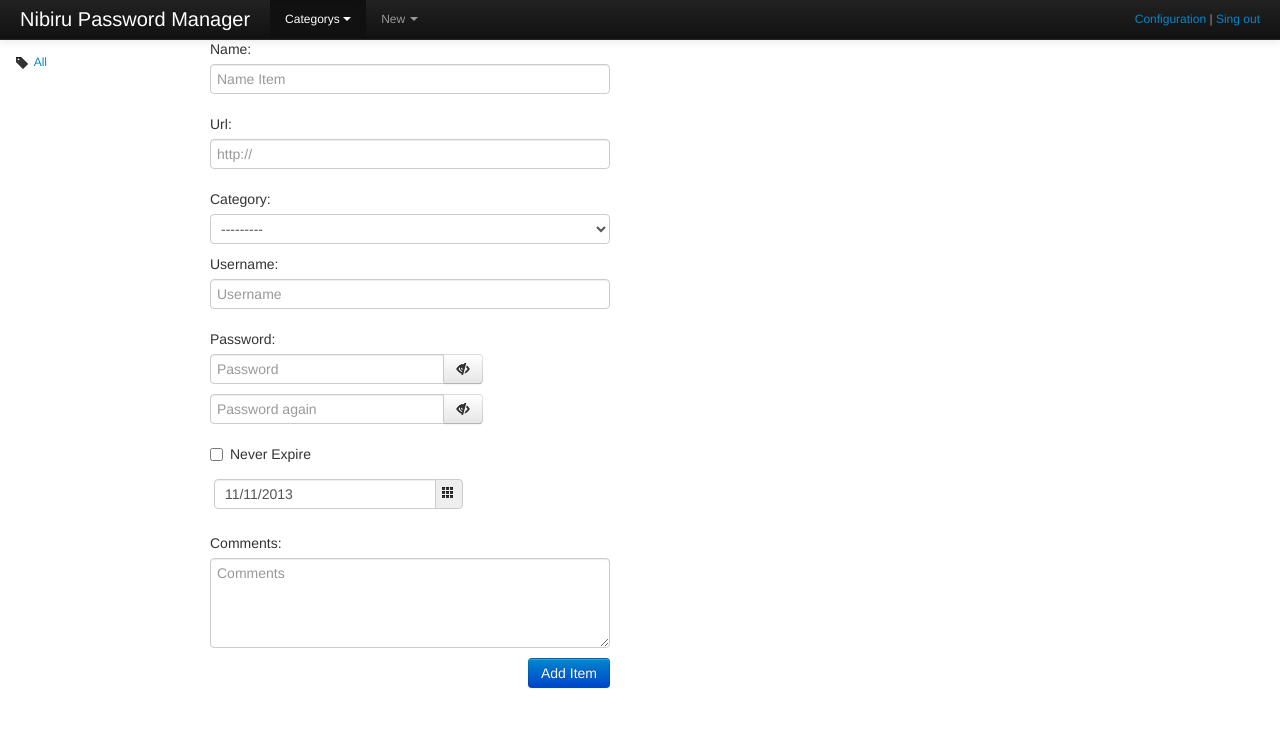
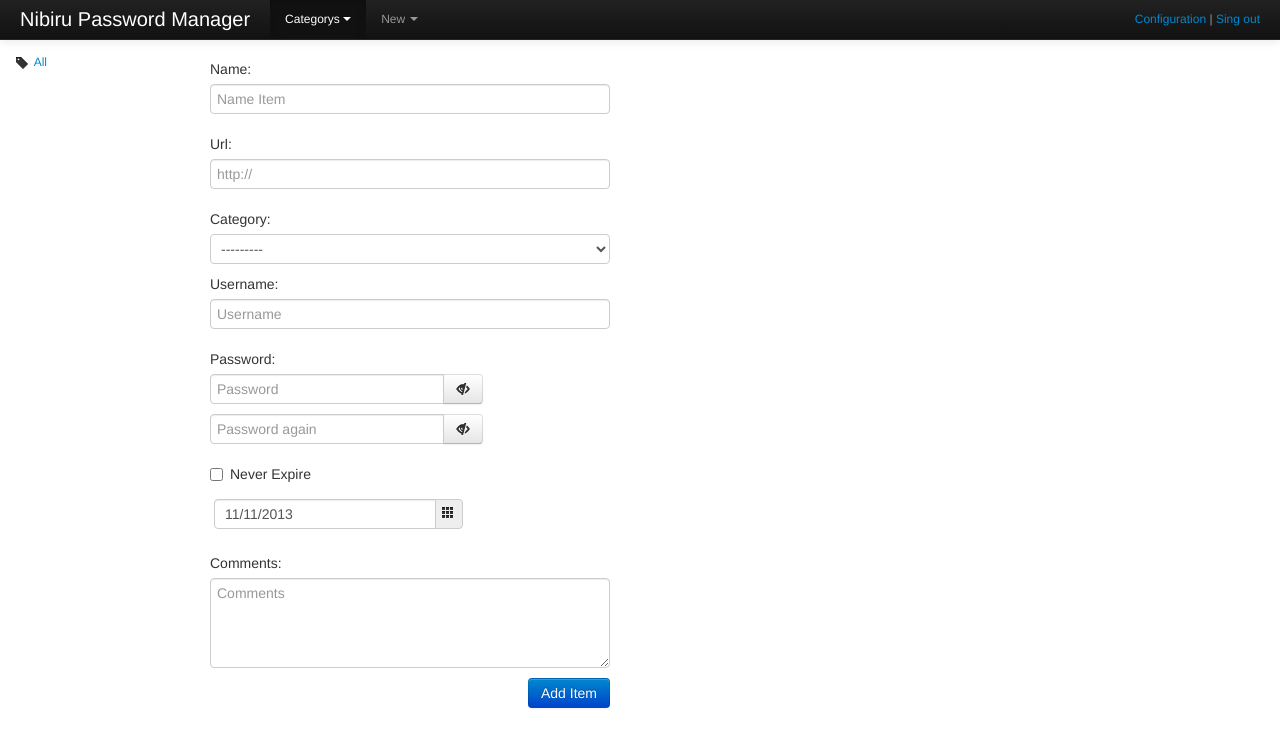
Before and after one commit to lesthack/nibiru, a Django app: page /item/new/ in a window 1280 px wide. Shown: the part 1-748 px from the top of the page. Run offline with Django 3.2, Linux system fonts and the light colour scheme; the visitor is signed in with stand-in values (Sample User, id 1); data that the repository does not hold is empty; some libraries are stand-ins or nearby versions.

Commit message:
Add margin-top to right-bar

```diff
--- a/web/static/css/main.css
+++ b/web/static/css/main.css
@@ -34,7 +34,7 @@ html, body{
   .right-bar{
     padding: 10px;
     margin-left: 200px;
-    margin-top: 30px;
+    margin-top: 50px;
     margin-bottom: 20px;
   }
   .center-bar{
```
